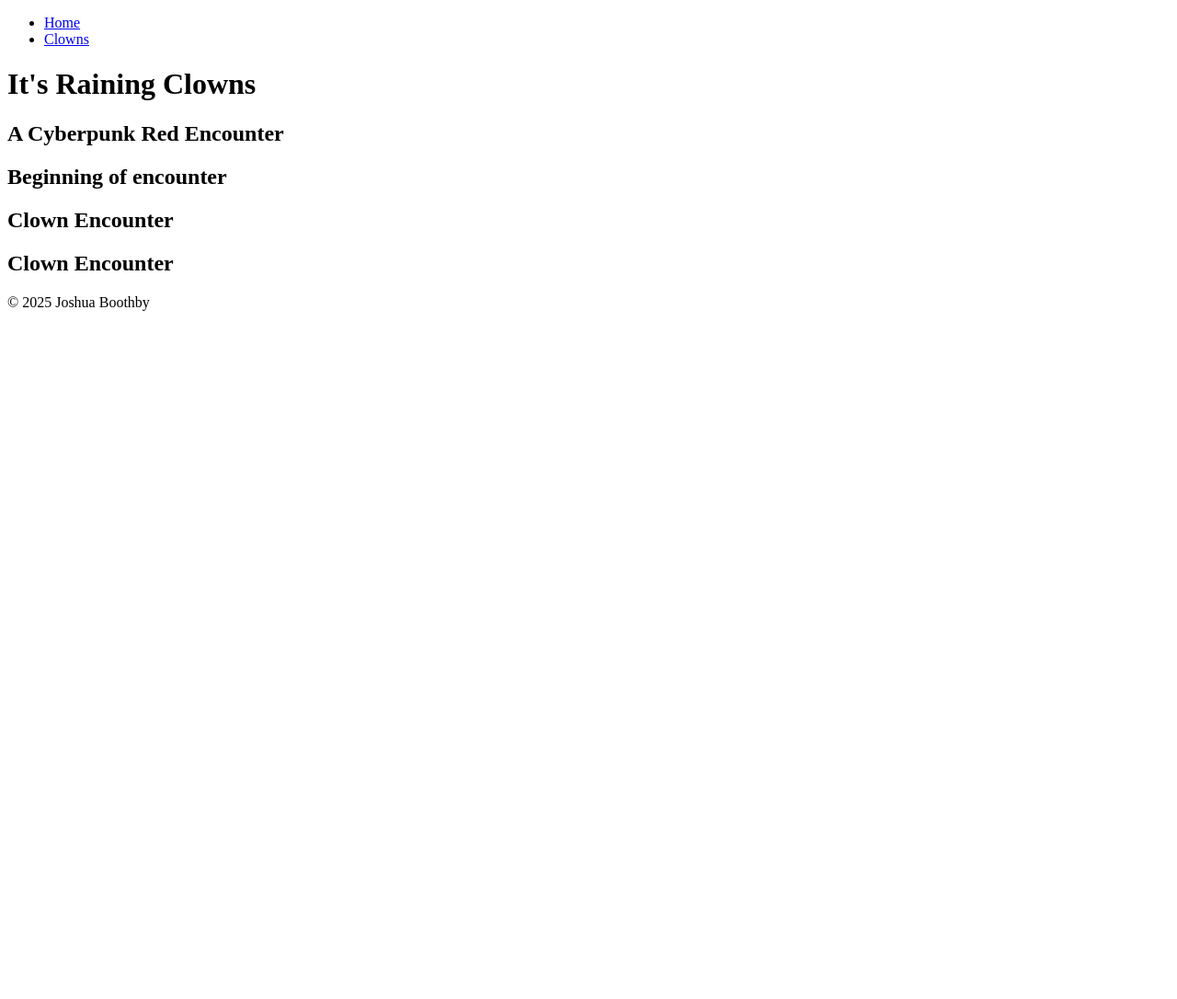
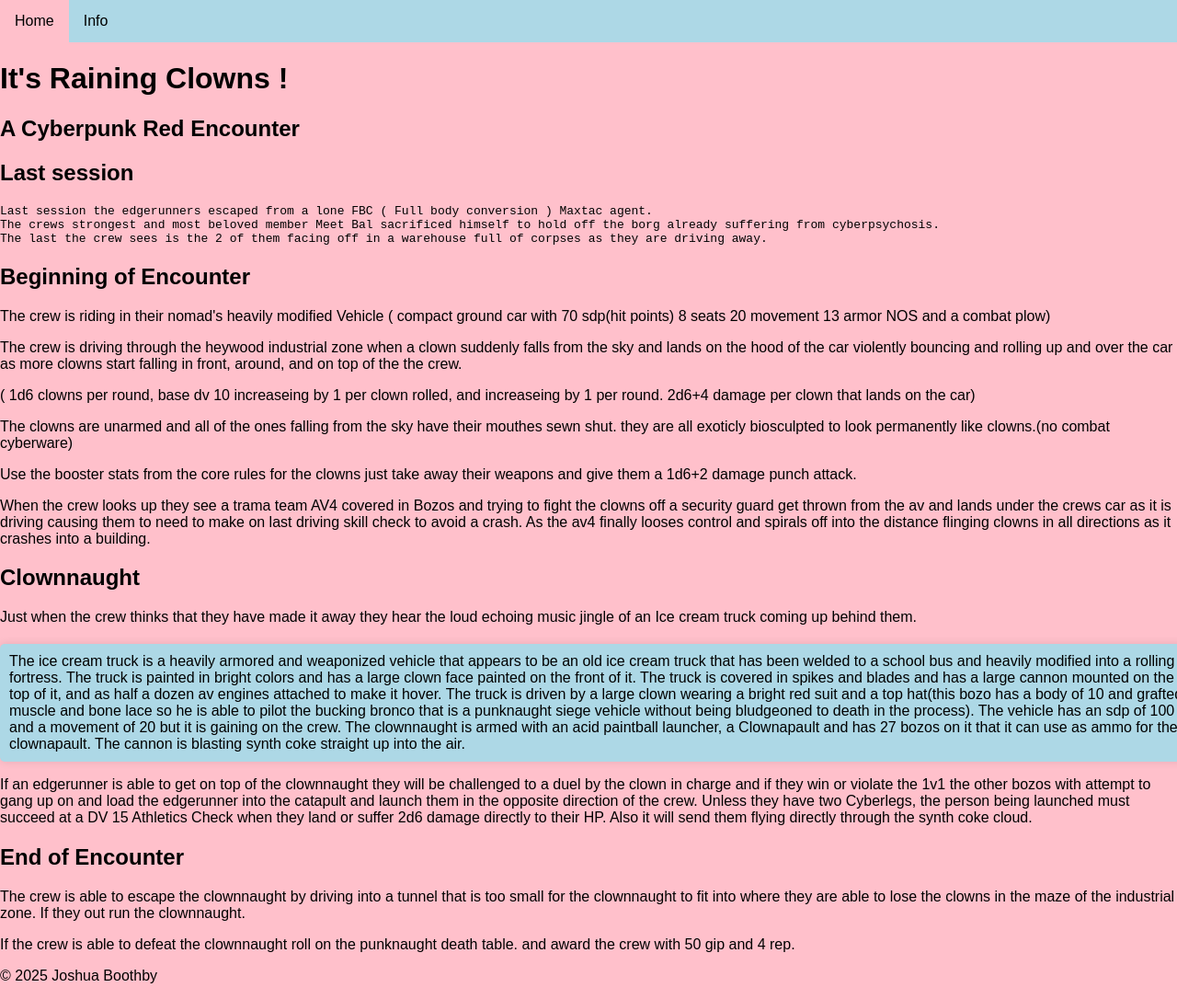
Before and after one commit to JoshuaBoothby/html-elements-structure, a plain HTML site: page index.html in a window 1280 px wide. Shown: the whole page at 92% size. Before the commit the page ends 800 px from the top, so only its background shows below. Drawn offline with Linux system fonts and the light colour scheme.

Commit message:
finished with encounter

```diff
--- a/index.html
+++ b/index.html
@@ -13,7 +13,7 @@ Day 1 Assignment: Review HTML Elements and Document Structure | This website is
       content="HTML, CSS, Cyberpunk Red, TTRPG, Tabletop Roleplaying Game, Clowns, Bozos, Car chase, Chase, Vehicle, Cyberpunk, Red, Encounter"
     />
 
-    <link rel="stylesheet" href="style.css" />
+    <link rel="stylesheet" href="stylesheet.css" />
     <title>It's Raining Clowns</title>
   </head>
   <body>
@@ -21,24 +21,104 @@ Day 1 Assignment: Review HTML Elements and Document Structure | This website is
       <nav>
         <ul>
           <li><a href="index.html">Home</a></li>
-          <li><a href="clowns.html">Clowns</a></li>
+          <li><a href="info.html">Info</a></li>
         </ul>
       </nav>
-      <h1>It's Raining Clowns</h1>
+      <h1>It's Raining Clowns !</h1>
       <h2>A Cyberpunk Red Encounter</h2>
     </header>
     <main>
       <section>
-        <h2>Beginning of encounter</h2>
-        <p></p>
+        <h2>Last session</h2>
+        <pre>
+Last session the edgerunners escaped from a lone FBC ( Full body conversion ) Maxtac agent.
+The crews strongest and most beloved member Meet Bal sacrificed himself to hold off the borg already suffering from cyberpsychosis.
+The last the crew sees is the 2 of them facing off in a warehouse full of corpses as they are driving away.</pre
+        >
       </section>
       <section>
-        <h2>Clown Encounter</h2>
-        <p></p>
+        <h2>Beginning of Encounter</h2>
+        <p>
+          The crew is riding in their nomad's heavily modified Vehicle ( compact
+          ground car with 70 sdp(hit points) 8 seats 20 movement 13 armor NOS
+          and a combat plow)
+        </p>
+        <p>
+          The crew is driving through the heywood industrial zone when a clown
+          suddenly falls from the sky and lands on the hood of the car violently
+          bouncing and rolling up and over the car as more clowns start falling
+          in front, around, and on top of the the crew.
+        </p>
+        <p>
+          ( 1d6 clowns per round, base dv 10 increaseing by 1 per clown rolled,
+          and increaseing by 1 per round. 2d6+4 damage per clown that lands on
+          the car)
+        </p>
+        <p>
+          The clowns are unarmed and all of the ones falling from the sky have
+          their mouthes sewn shut. they are all exoticly biosculpted to look
+          permanently like clowns.(no combat cyberware)
+        </p>
+
+        <p>
+          Use the booster stats from the core rules for the clowns just take
+          away their weapons and give them a 1d6+2 damage punch attack.
+        </p>
+        <p>
+          When the crew looks up they see a trama team AV4 covered in Bozos and
+          trying to fight the clowns off a security guard get thrown from the av
+          and lands under the crews car as it is driving causing them to need to
+          make on last driving skill check to avoid a crash. As the av4 finally
+          looses control and spirals off into the distance flinging clowns in
+          all directions as it crashes into a building.
+        </p>
       </section>
       <section>
-        <h2>Clown Encounter</h2>
-        <p></p>
+        <h2>Clownnaught</h2>
+        <p>
+          Just when the crew thinks that they have made it away they hear the
+          loud echoing music jingle of an Ice cream truck coming up behind them.
+        </p>
+        <div>
+          The ice cream truck is a heavily armored and weaponized vehicle that
+          appears to be an old ice cream truck that has been welded to a school
+          bus and heavily modified into a rolling fortress. The truck is painted
+          in bright colors and has a large clown face painted on the front of
+          it. The truck is covered in spikes and blades and has a large cannon
+          mounted on the top of it, and as half a dozen av engines attached to
+          make it hover. The truck is driven by a large clown wearing a bright
+          red suit and a top hat(this bozo has a body of 10 and grafted muscle
+          and bone lace so he is able to pilot the bucking bronco that is a
+          punknaught siege vehicle without being bludgeoned to death in the
+          process). The vehicle has an sdp of 100 and a movement of 20 but it is
+          gaining on the crew. The clownnaught is armed with an acid paintball
+          launcher, a Clownapault and has 27 bozos on it that it can use as ammo
+          for the clownapault. The cannon is blasting synth coke straight up
+          into the air.
+        </div>
+        <p>
+          If an edgerunner is able to get on top of the clownnaught they will be
+          challenged to a duel by the clown in charge and if they win or violate
+          the 1v1 the other bozos with attempt to gang up on and load the
+          edgerunner into the catapult and launch them in the opposite direction
+          of the crew. Unless they have two Cyberlegs, the person being launched
+          must succeed at a DV 15 Athletics Check when they land or suffer 2d6
+          damage directly to their HP. Also it will send them flying directly
+          through the synth coke cloud.
+        </p>
+      </section>
+      <section>
+        <h2>End of Encounter</h2>
+        <p>
+          The crew is able to escape the clownnaught by driving into a tunnel
+          that is too small for the clownnaught to fit into where they are able
+          to lose the clowns in the maze of the industrial zone. If they out run
+          the clownnaught.
+        </p>
+        <p>
+          If the crew is able to defeat the clownnaught roll on the punknaught
+          death table. and award the crew with 50 gip and 4 rep.
+        </p>
       </section>
     </main>
     <footer>
--- /dev/null
+++ b/stylesheet.css
@@ -0,0 +1,50 @@
+/* Cotton candy theming for clown fight */
+nav {
+    background-color: lightblue;
+    overflow: hidden;
+}
+
+nav ul {
+    list-style-type: none;
+    margin: 0;
+    padding: 0;
+}
+
+nav ul li {
+    float: left;
+}
+
+nav ul li a {
+    display: block;
+    color: black;
+    text-align: center;
+    padding: 14px 16px;
+    text-decoration: none;
+
+}
+
+nav ul li a:hover {
+    background-color: pink;
+}
+
+
+
+
+body {
+    font-family: Arial, sans-serif;
+    margin: 0;
+    padding: 0;
+    background-color: pink;
+}
+
+
+div {
+    background-color: lightblue;
+    width: 100%;
+    height: 100%;
+    padding: 10px;
+    margin-top: 20px;
+    border: #111;
+    border-radius: 5px;
+    box-shadow: 0 0 10px rgba(0, 0, 0, 0.1);
+}
```
Also changed, not shown: info.html (added, +73 -0 lines), clowns.html (deleted), folder/basicmaneuvers.png (added), folder/booster.png (added), folder/chasemaneuvers.png (added), folder/chasespace.png (added), folder/chasespeed.png (added), folder/clown1v1.png (added), folder/ramming.png (added).
